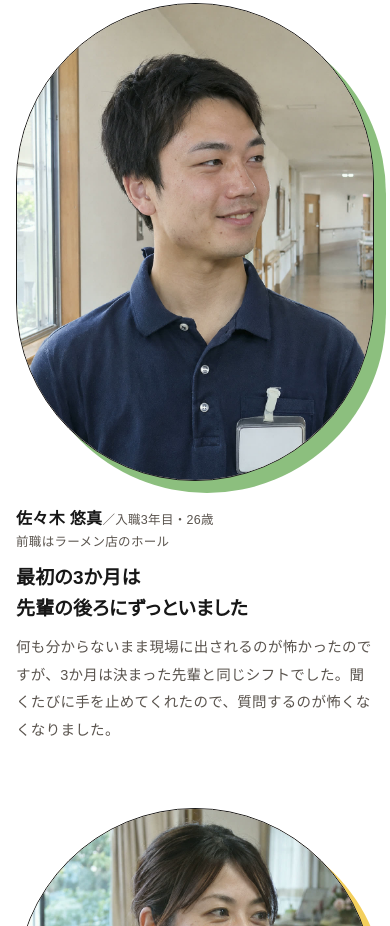
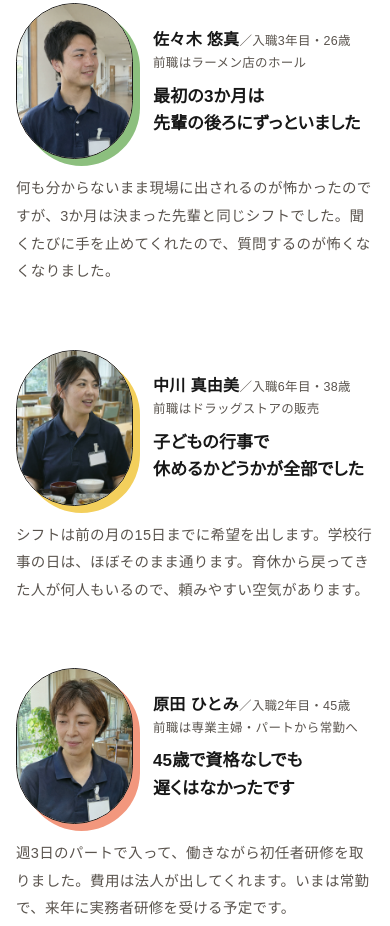
Before and after one commit to tetsumorino/ironweb-previews, a plain HTML site: page komorebino-sample-08adcbb9/index.html in a window 390 px wide. Shown: the part 8868-9794 px from the top of the page. Drawn offline with Linux system fonts and the light colour scheme; a web font is replaced by a local one.

Commit message:
update preview komorebino-sample-08adcbb9 (smaller staff photos on mobile)

```diff
--- a/komorebino-sample-08adcbb9/css/style.css
+++ b/komorebino-sample-08adcbb9/css/style.css
@@ -533,3 +533,19 @@ h1,h2,h3,.h2,.ans__t,.voice__q,.person__q,.step__t,.sh__en,.btn,summary{
   .fv__cap{margin-top:12px;}
   .fv__town-track img{height:210px;}
 }
+
+/* はたらく人: スマホとタブレットでは写真を左に小さく置き、名前と見出しを右に並べる(2026-11-25 森野さん指示) */
+@media (max-width:859px){
+  .people__list{gap:var(--s5);}
+  .people__list li{
+    display:grid; grid-template-columns:clamp(112px,30vw,160px) 1fr;
+    column-gap:20px; align-items:center;
+  }
+  .person__ph{grid-row:1 / span 2; aspect-ratio:3/4; width:100%;}
+  .person__ph.shade,.person__ph.shade--sun,.person__ph.shade--peach,.person__ph.shade--leaf{box-shadow:7px 7px 0 var(--leaf);}
+  .person__ph.shade--sun{box-shadow:7px 7px 0 var(--sun);}
+  .person__ph.shade--peach{box-shadow:7px 7px 0 var(--peach);}
+  .person__meta{margin-top:0; align-self:end;}
+  .person__q{align-self:start; font-size:17px; margin-top:8px;}
+  .person__b{grid-column:1 / -1; margin-top:16px;}
+}
```
